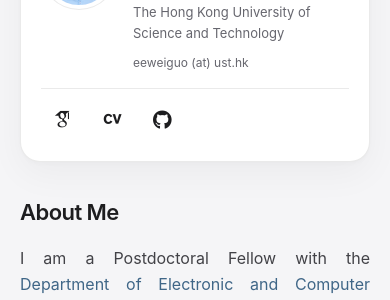
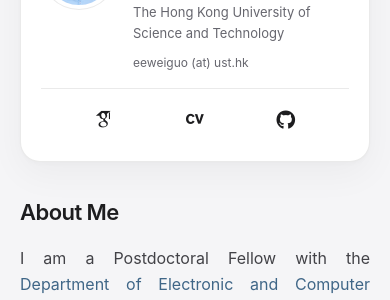
Before and after one commit to weiiguo/weiiguo.github.io, a Jekyll site: the page built from index.md, in a window 390 px wide. Shown: the part 169-469 px from the top of the page. Built offline with Jekyll 4.4.1, drawn with Linux system fonts in a browser that asks for light colours; our own code applies the rules of GitHub Pages for plain Markdown files.

Commit message:
Distribute profile links evenly on mobile

```diff
--- a/assets/css/site.css
+++ b/assets/css/site.css
@@ -190,7 +190,7 @@
   .profile-card h1 { font-size: 1.875rem; }
   .profile-position { margin-bottom: .35rem; }
   .profile-affiliation { margin-bottom: .5rem; }
-  .profile-links { grid-column: 1 / -1; justify-content: flex-start; margin-top: 1rem; padding-top: .5rem; }
+  .profile-links { grid-column: 1 / -1; justify-content: space-evenly; margin-top: 1rem; padding-top: .5rem; }
   .publication { grid-template-columns: 160px minmax(0, 1fr); gap: 1.25rem; }
 }
 @media (max-width: 700px) {
```
